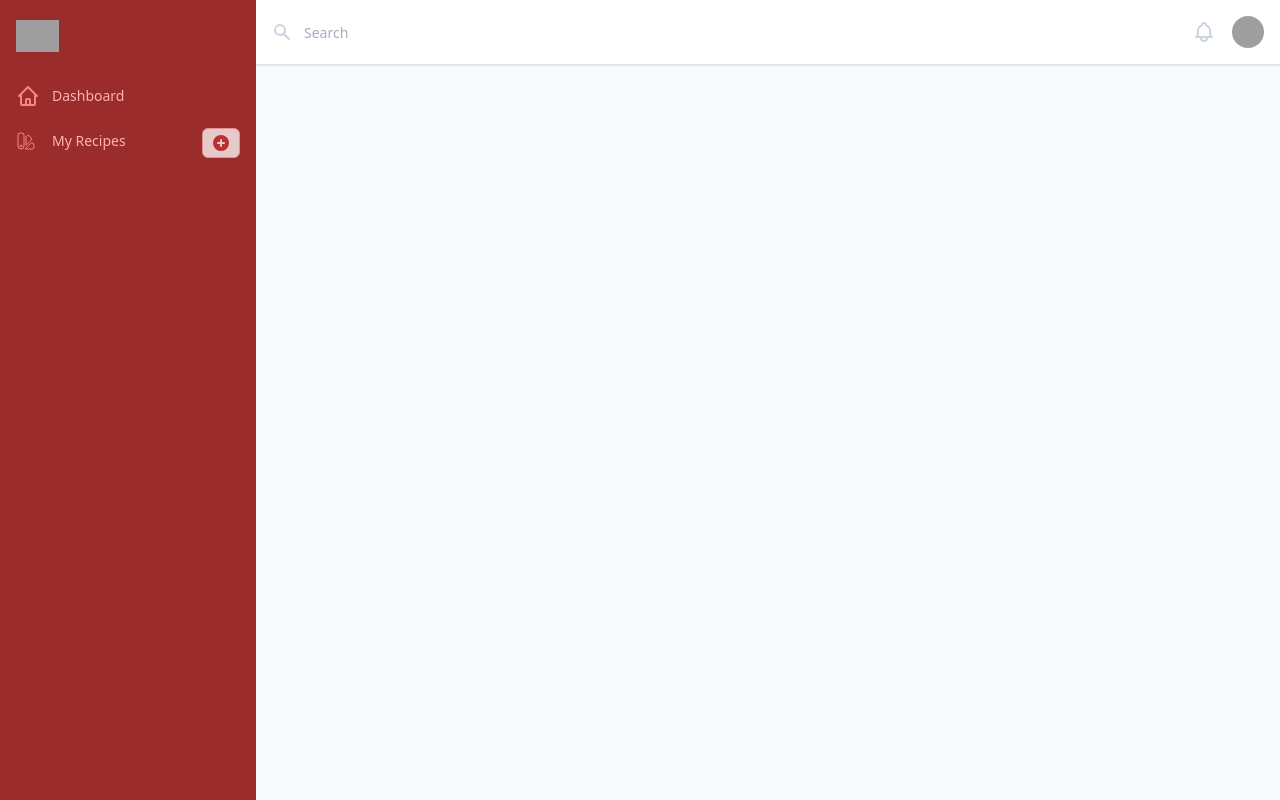
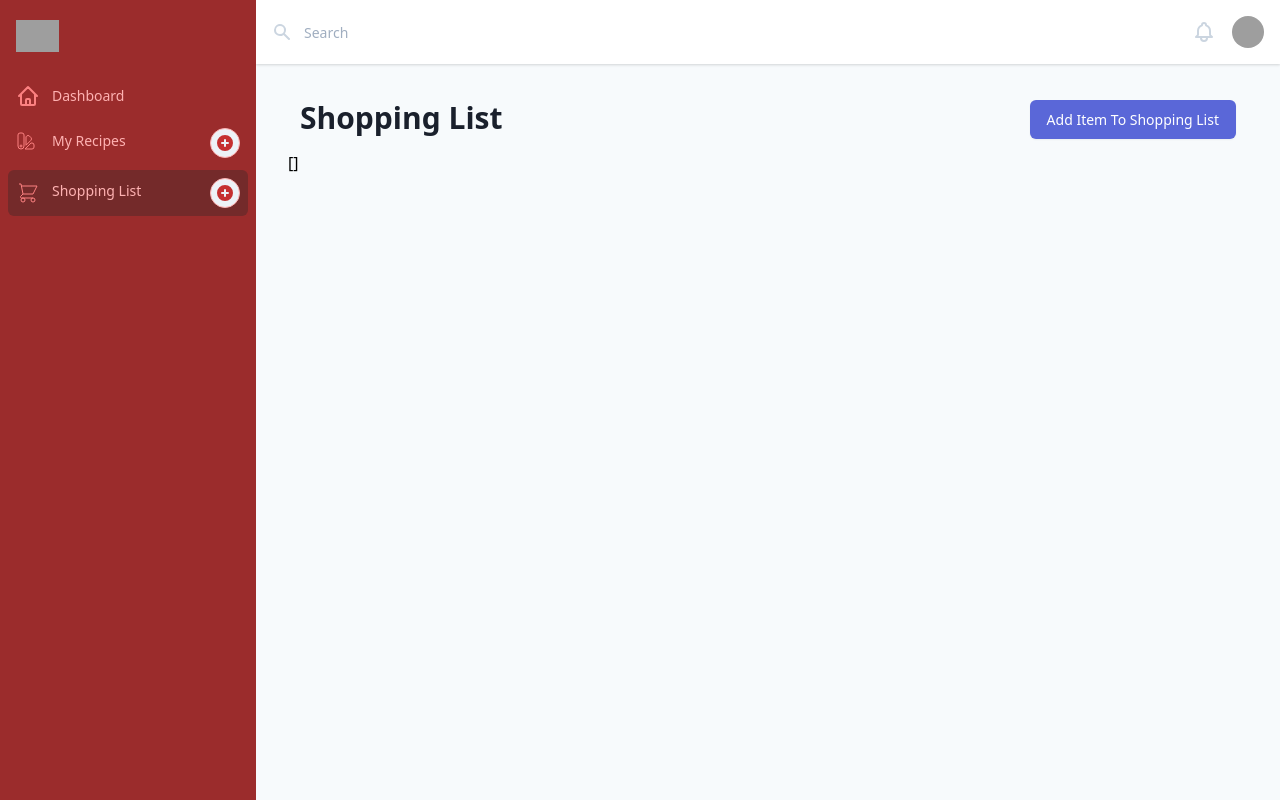
Before and after one commit to pdevito3/carbon-kitchen, a Vue app: page /shoppinglist in a window 1280 px wide. Built offline with nearby package versions, Linux system fonts and the light colour scheme; no server answers; grey boxes are pictures that could not be loaded; what @tailwindcss/ui would draw is missing.

Commit message:
basic shopping list scaffold added

```diff
--- a/src/components/Sidebar.vue
+++ b/src/components/Sidebar.vue
@@ -90,6 +90,25 @@
                   Add Recipe
                 </p>
             </button>
+            <router-link
+              to="/shoppinglist"
+              class="group flex items-center px-2 py-2 text-base leading-6 font-medium rounded-md text-white bg-red-900 focus:outline-none focus:bg-red-700 transition ease-in-out duration-150"
+            >
+              <svg
+                class="mr-4 h-6 w-6 text-red-400 group-hover:text-red-300 group-focus:text-red-300 transition ease-in-out duration-150"
+                stroke="currentColor"
+                fill="none"
+                viewBox="0 0 24 24"
+              >
+                <path
+                  stroke-linecap="round"
+                  stroke-linejoin="round"
+                  stroke-width="2"
+                  d="M3 12l9-9 9 9M5 10v10a1 1 0 001 1h3a1 1 0 001-1v-4a1 1 0 011-1h2a1 1 0 011 1v4a1 1 0 001 1h3a1 1 0 001-1V10M9 21h6"
+                />
+              </svg>
+              Shopping List
+            </router-link>
           </nav>
         </div>
       </div>
@@ -147,7 +166,38 @@
               <button
               @click="createNewRecipe()"
                 type="button"
-                class="sm:w-auto px-2 sm:px-2 py-1 opacity-75 border border-red-300 text-sm leading-5 font-medium rounded-md text-red-700 bg-white hover:text-red-500 hover:border-2 hover:border-red-900 focus:outline-none focus:shadow-outline-blue focus:border-blue-300 active:text-gray-800 active:bg-gray-50 active:text-gray-800 transition duration-150 ease-in-out"
+                class="sm:w-auto px-1 py-1 border border-red-300 text-sm leading-5 font-medium rounded-full text-red-700 bg-gray-200 hover:text-red-500 hover:border-2 hover:border-red-900 focus:outline-none focus:shadow-outline-blue focus:border-blue-300 active:text-gray-800 active:bg-gray-50 active:text-gray-800 transition duration-150 ease-in-out"
+              >
+              <svg viewBox="0 0 20 20" fill="currentColor" class="w-5 h-5">
+                <path
+                  fill-rule="evenodd"
+                  d="M10 18a8 8 0 100-16 8 8 0 000 16zm1-11a1 1 0 10-2 0v2H7a1 1 0 100 2h2v2a1 1 0 102 0v-2h2a1 1 0 100-2h-2V7z"
+                  clip-rule="evenodd"
+                />
+              </svg>
+            </button>
+            </router-link>
+
+            <router-link
+              to="/shoppinglist"
+              exact-active-class="group flex items-center px-2 py-2 text-sm leading-5 font-medium text-white rounded-md bg-red-900 focus:outline-none focus:bg-red-700 transition ease-in-out duration-150"
+              class="mt-1 group flex items-center justify-between px-2 py-2 text-sm leading-5 font-medium text-red-300 rounded-md hover:text-white hover:bg-red-700 focus:outline-none focus:text-white focus:bg-red-700 transition ease-in-out duration-150"
+            >
+              <div class="flex">
+                <svg
+                  class="mr-3 h-6 w-6 text-red-400 group-hover:text-red-300 group-focus:text-red-300 transition ease-in-out duration-150"
+                  stroke="currentColor"
+                  fill="none"
+                  viewBox="0 0 24 24"
+                >
+                  <path d="M3 3h2l.4 2M7 13h10l4-8H5.4M7 13L5.4 5M7 13l-2.293 2.293c-.63.63-.184 1.707.707 1.707H17m0 0a2 2 0 100 4 2 2 0 000-4zm-8 2a2 2 0 11-4 0 2 2 0 014 0z"></path>
+                </svg>
+                Shopping List
+              </div>
+              <button
+              @click="createNewRecipe()"
+                type="button"
+                class="sm:w-auto px-1 py-1 border border-red-300 text-sm leading-5 font-medium rounded-full text-red-700 bg-gray-200 hover:text-red-500 hover:border-2 hover:border-red-900 focus:outline-none focus:shadow-outline-blue focus:border-blue-300 active:text-gray-800 active:bg-gray-50 active:text-gray-800 transition duration-150 ease-in-out"
               >
               <svg viewBox="0 0 20 20" fill="currentColor" class="w-5 h-5">
                 <path
--- a/src/router/index.js
+++ b/src/router/index.js
@@ -21,6 +21,12 @@ const routes = [
     name: 'Recipe',
     component: () => import('../views/Recipe.vue'),
   },
+  {
+    path: '/shoppinglist',
+    props: true,
+    name: 'ShoppingList',
+    component: () => import('../views/ShoppingList.vue'),
+  },
   // {
   //   path: '/about',
   //   name: 'About',
--- a/src/server.js
+++ b/src/server.js
@@ -188,7 +188,6 @@ export function makeServer({ environment = "development" } = {}) {
 
       this.delete("/ingredients/:id", (schema, request) => {
         let id = request.params.id
-        console.log('delete id:', id)
 
         return schema.ingredients.find(id).destroy()
       })
--- a/src/store/index.js
+++ b/src/store/index.js
@@ -2,13 +2,15 @@ import Vue from 'vue';
 import Vuex from 'vuex';
 import * as recipe from '@/store/modules/recipe'
 import * as ingredients from '@/store/modules/ingredients'
+import * as shoppinglist from '@/store/modules/shoppinglist'
 
 Vue.use(Vuex);
 
 export default new Vuex.Store({
   modules: {
     recipe,
-    ingredients
+    ingredients,
+    shoppinglist
   },
   state: {
   },
--- a/src/store/modules/recipe.js
+++ b/src/store/modules/recipe.js
@@ -10,7 +10,7 @@ export const state = {
   recipes: [],
   saving: false,
   pageState: "view",
-  editableRecipe: null
+  editableRecipe: []
 }
 
 
--- /dev/null
+++ b/src/store/modules/shoppinglist.js
@@ -0,0 +1,95 @@
+import Vue from 'vue';
+import Vuex from 'vuex';
+import axios from 'axios';
+import router from '@/router';
+
+Vue.use(Vuex);
+
+export const state = {
+  shoppingListItem: [],
+  shoppingListItems: [],
+}
+
+//update state synchronously
+//**mutations should always be abstracted out and put into actions**
+export const mutations = {
+  UPDATE_SHOPPINGLISTITEM(state, shoppingListItem) {
+    state.shoppingListItem = shoppingListItem;
+  },
+  UPDATE_SHOPPINGLISTITEMS(state, shoppingListItems) {
+    state.shoppingListItems = shoppingListItems;
+  },
+}
+
+// acts like global computed methods
+export const getters = {
+  shoppingListItemCount: state => {
+    return state.shoppingListItems.length;
+  }
+}
+
+//asynchronously wrap business logic around mutations.
+export const actions = {
+  getShoppingListItem({dispatch, commit}, shoppingListItemId) {
+      axios.get(`http://localhost:5002/api/v1/shoppingListItems/${shoppingListItemId}`)
+      .then(res => {
+        commit('UPDATE_SHOPPINGLISTITEM', res.data);
+        return res.data;
+      });
+  },
+  getShoppingListItems({dispatch, commit}) {
+      axios.get(`http://localhost:5002/api/v1/shoppingListItems/`)
+      .then(res => {
+        commit('UPDATE_SHOPPINGLISTITEMS', res.data);
+        return res.data;
+      });
+  },
+  createNewShoppingListItem({ dispatch, commit }, shoppingListItem) {
+    axios.post(
+      `http://localhost:5002/api/v1/shoppingListItems/`,
+      JSON.stringify(shoppingListItem),
+      {
+        headers: {
+          'Content-Type': 'application/json'
+        }
+      })
+      .then(res => {
+        let response = res.data;
+
+        commit('UPDATE_SHOPPINGLISTITEM', response);
+        dispatch("getShoppingListItems");
+
+        dispatch("startEdit");
+        router.push(`/myshoppingListItems/shoppingListItem/${response.shoppingListItemId}`);
+
+        return response.shoppingListItemId;
+      });
+  },
+  createNewBlankShoppingListItem({ dispatch }) {
+    dispatch("createNewShoppingListItem", {});
+  },
+  startEdit({ commit, dispatch, rootState, state }) {
+    dispatch("setEditableShoppingListItem", Object.assign({},state.shoppingListItem));
+  },
+  updateShoppingListItem({ dispatch, commit }, shoppingListItem) {
+    axios.put(
+      `http://localhost:5002/api/v1/shoppingListItems/${shoppingListItem.shoppingListItemId}`,
+      JSON.stringify(shoppingListItem),
+      {
+        headers: {
+          'Content-Type': 'application/json'
+        }
+      })
+    .then(() => {
+      // var addedShoppingListItem = dispatch('getShoppingListItem', shoppingListItem.shoppingListItemId); // this guarantees accuracy, but is causing flicker
+      commit('UPDATE_SHOPPINGLISTITEM', shoppingListItem);
+      commit('SET_SAVING', false);
+    });
+  },
+  setEditableShoppingListItem({ commit }, editableShoppingListItem) {
+    commit('SET_EDITABLESHOPPINGLISTITEM', editableShoppingListItem)
+  },
+}
+
+export const modules = {
+}
--- a/src/views/MyRecipes.vue
+++ b/src/views/MyRecipes.vue
@@ -79,7 +79,6 @@ export default {
   },
   created() {
     this.getRecipes()
-    console.log(this.recipeCount)
   },
   computed: {
     // use object spread operator for mapstate with vuex so we can use locally computed properties
--- /dev/null
+++ b/src/views/ShoppingList.vue
@@ -0,0 +1,44 @@
+<template>
+  <div class="w-full">
+      <div class="flex justify-between px-4 py-3 text-right sm:px-3">
+        <h1 class="text-2xl font-bold leading-7 text-gray-900 sm:text-3xl sm:leading-9 sm:truncate">Shopping List</h1>
+        <button class="py-2 px-4 border border-transparent text-sm font-medium rounded-md text-white bg-indigo-600 shadow-sm hover:bg-indigo-500 focus:outline-none focus:shadow-outline-blue focus:bg-indigo-500 active:bg-indigo-600 transition duration-150 ease-in-out">
+          Add Item To Shopping List
+        </button>
+      </div>
+
+      <div>
+        {{shoppingListItems}}
+      </div>
+
+  </div>
+</template>
+
+<script>
+import { mapState } from "vuex";
+
+export default {
+  components: {},
+  data() {
+    return {};
+  },
+  created() {
+    this.getShoppingListItems()
+  },
+  computed: {
+    // use object spread operator for mapstate with vuex so we can use locally computed properties
+    ...mapState({
+      shoppingListItems: state => state.shoppinglist.shoppingListItems,
+      shoppingListItemCount: state => state.shoppinglist.shoppingListItemCount,
+    }),
+  },
+  methods: {
+    getShoppingListItems() {
+      this.$store.dispatch("getShoppingListItems");
+    },
+    createNewShoppingListItem() {
+      this.$store.dispatch("createNewBlankShoppingListItem");
+    },
+  }
+}
+</script>
```
